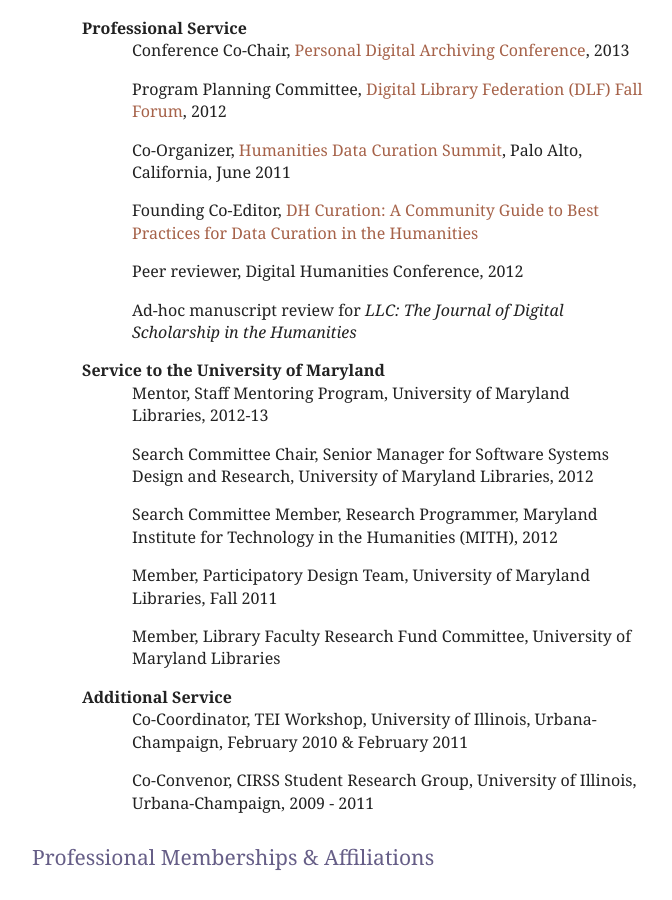
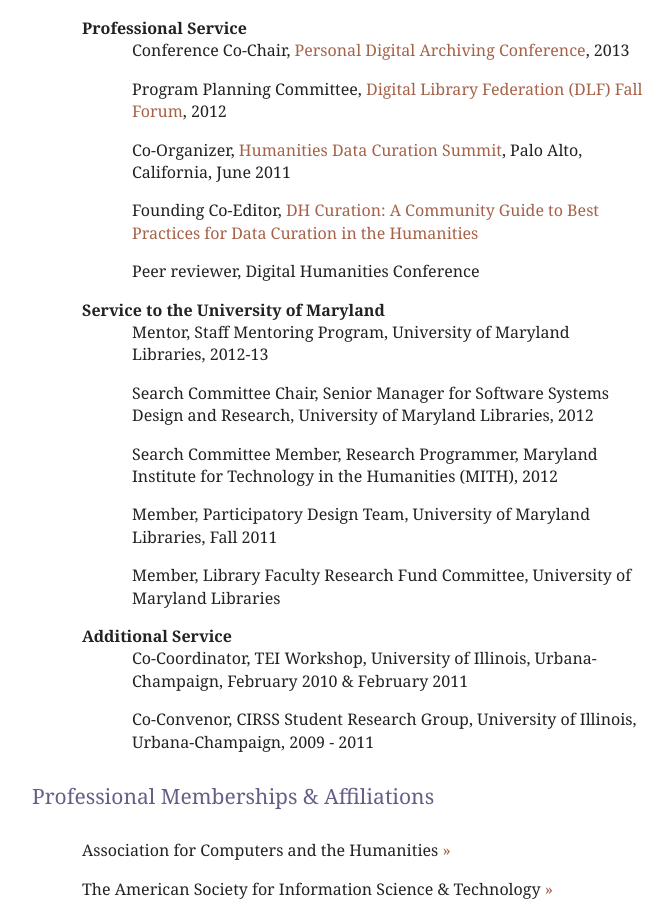
Before and after one commit to trevormunoz/calling-card, a Jekyll site: the page built from about/cv/index.html, in a window 1280 px wide and 900 px high, scrolled down 2974 px. Shown: the whole window, without its empty margins (302-974 px from the left). Built offline with Jekyll 4.4.1, drawn with Linux system fonts in a browser that asks for light colours; nearby versions of some CDN libraries; Markdown is read by kramdown in place of the engine named in the settings.

Commit message:
Update to service

```diff
--- a/about/cv/index.html
+++ b/about/cv/index.html
@@ -87,8 +87,8 @@
                 <li>Program Planning Committee, <a href="http://www.diglib.org/forums/2012forum/">Digital Library Federation (DLF) Fall Forum</a>, 2012</li>
                 <li>Co-Organizer, <a href="http://cirssweb2.lis.illinois.edu/paloalto" target="_blank">Humanities Data Curation Summit</a>, Palo Alto, California, June 2011</li>
                 <li>Founding Co-Editor, <a href="http://guide.dhcuration.org">DH Curation: A Community Guide to Best Practices for Data Curation in the Humanities</a></li>
-                <li>Peer reviewer, Digital Humanities Conference, 2012</li>
-                <li>Ad-hoc manuscript review for <em>LLC: The Journal of Digital Scholarship in the Humanities</em></li>
+                <li>Peer reviewer, Digital Humanities Conference</li>
+                <!-- <li>Ad-hoc manuscript review for <em>LLC: The Journal of Digital Scholarship in the Humanities</em></li> -->
               </ul>
               <li><strong>Service to the University of Maryland</strong>
                 <ul>
```
